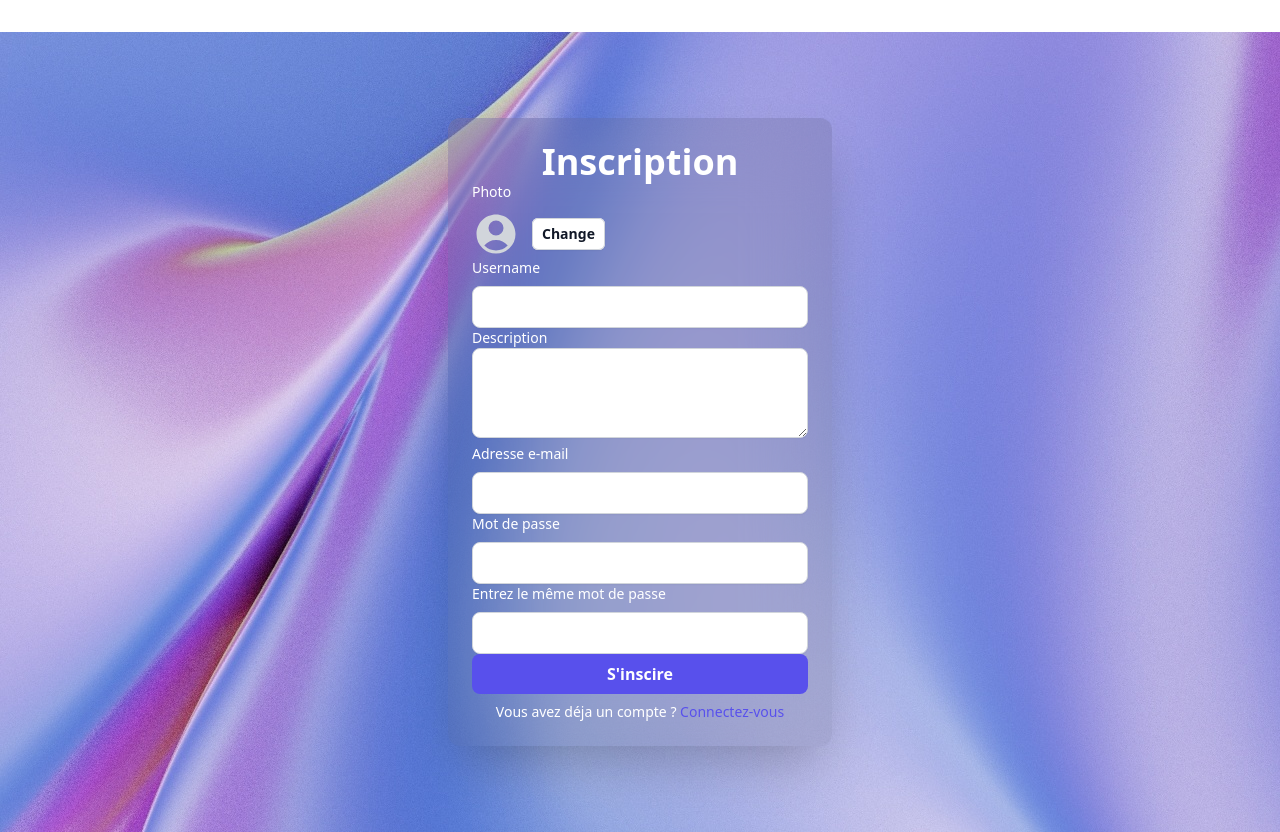
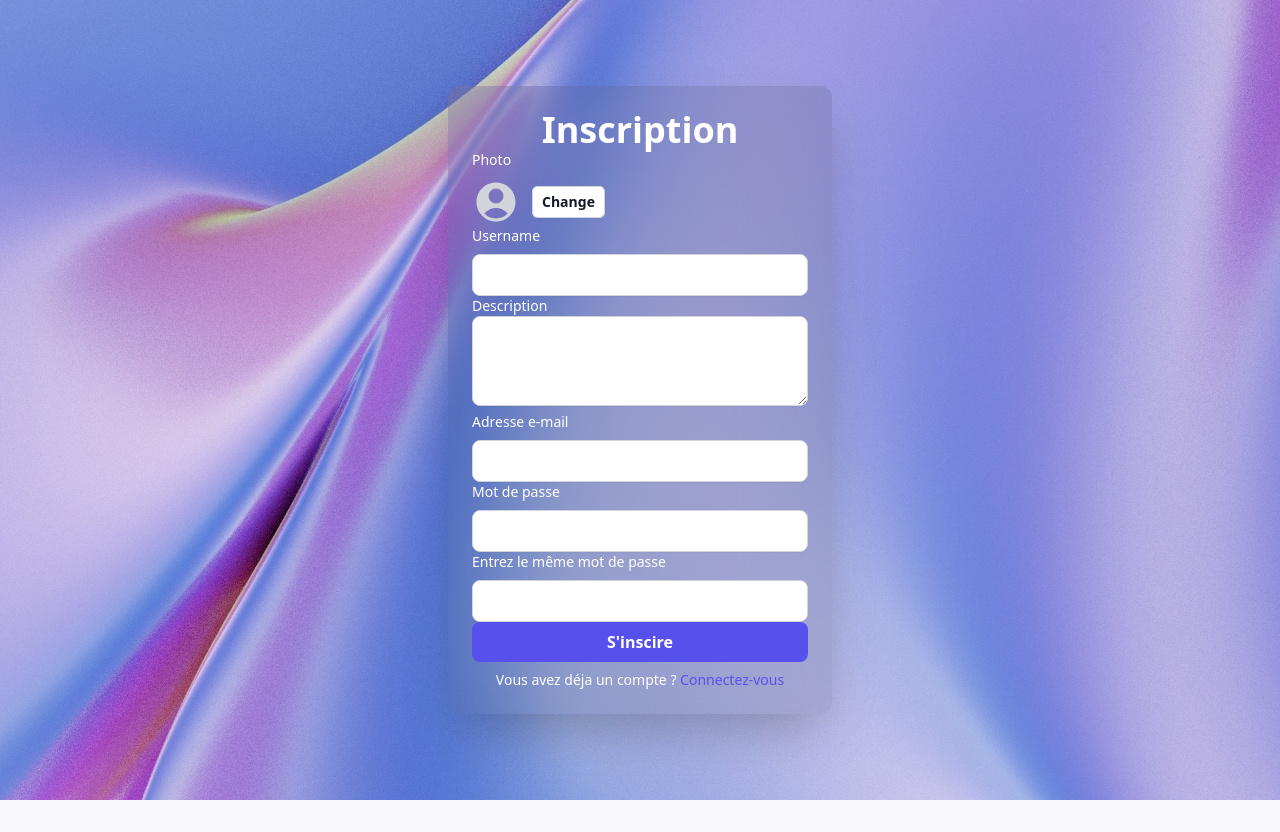
Before and after one commit to Shybaaaa/Forum, a PHP site: page /public/views/register.php in a window 1280 px wide. After the commit the page ends 800 px from the top, so only its background shows below. Run offline with PHP 8.4, Linux system fonts and the light colour scheme; style sheets or scripts are compiled from the project's sources; some libraries are stand-ins or nearby versions.

Commit message:
register

```diff
--- a/private/functions/functions.php
+++ b/private/functions/functions.php
@@ -28,7 +28,7 @@ function addUser($username, $description, $email, $password, $vPassword)
 
             $stmt = $pdo->prepare($sql);
 
-            $stmt->execute([$username, $email, $hPassword]);
+            $stmt->execute([$username, $description, $email, $hPassword]);
 
             header("Location: ./index.php?succes=1&message=Votre compte a été créé avec succès");
         } else {
--- a/public/views/register.php
+++ b/public/views/register.php
@@ -22,14 +22,13 @@
 <html lang="fr">
 <head>
     <meta charset="UTF-8">
-    <meta name="viewport"
-        content="width=device-width, user-scalable=no, initial-scale=1.0, maximum-scale=1.0, minimum-scale=1.0">
+    <meta name="viewport"content="width=device-width, user-scalable=no, initial-scale=1.0, maximum-scale=1.0, minimum-scale=1.0">
     <meta http-equiv="X-UA-Compatible" content="ie=edge">
     <title>Forum - register</title>
     <link rel="stylesheet" href="/public/css/main.css">
 </head>
     <body class="overflow-hidden">
-    <form action="" method="post" class="mt-8 space-y-6">
+    <form action="" method="post">
         <div class="flex flex-col items-center justify-center min-h-screen bg-[url('/public/image/background/login_bg.jpeg')] bg-fixed bg-no-repeat bg-center bg-blend-darken">
             <div class="w-96 backdrop-blur-2xl p-6 rounded-xl bg-black/10 shadow-2xl">
                 <h1 class="text-4xl font-bold text-center text-white">Inscription</h1>
```
